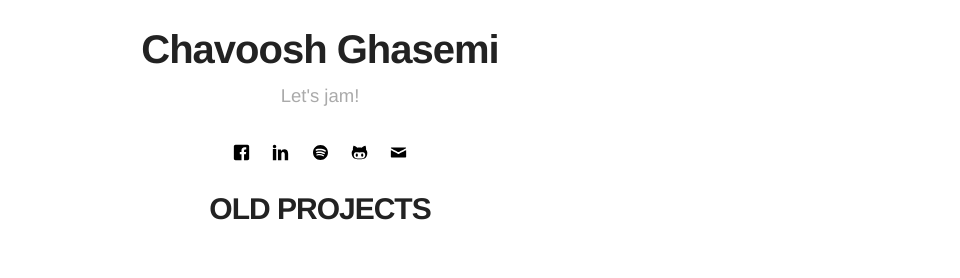
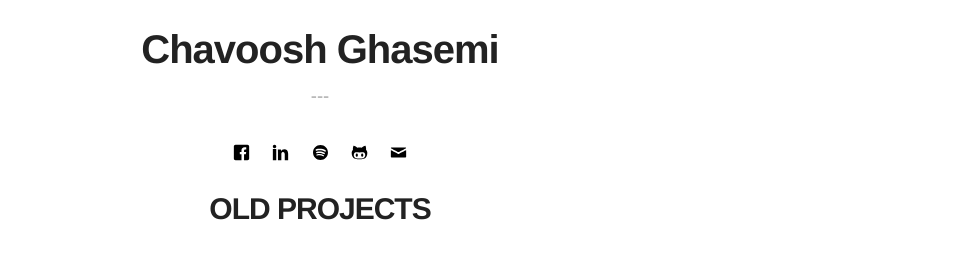
Before and after one commit to chavoosh/chavoosh.github.io, a Jekyll site: the page built from projects.md, in a window 1280 px wide and 900 px high. Shown: the part 252-530 px from the top of the window, without its empty margins (320-1280 px from the left). Built offline with Jekyll 4.4.1, drawn with Linux system fonts in a browser that asks for light colours.

Commit message:
Update _config.yml
Changed my bio and removed Let's Jam!

```diff
--- a/_config.yml
+++ b/_config.yml
@@ -1,6 +1,6 @@
 # main text of home
 name: Chavoosh Ghasemi
-bio: Let's jam!
+bio: ---
 # twitter summary info
 description: Chavoosh Ghasemi's personal website
 
```
